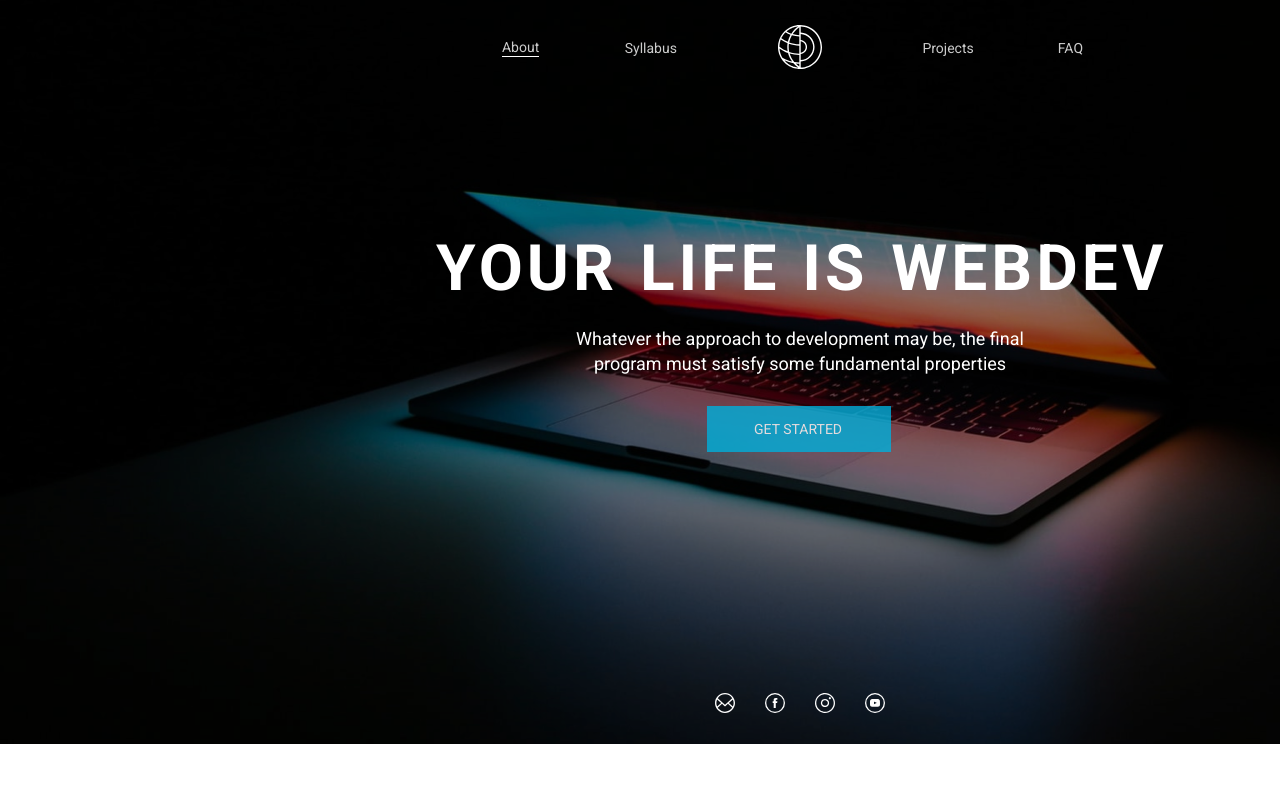
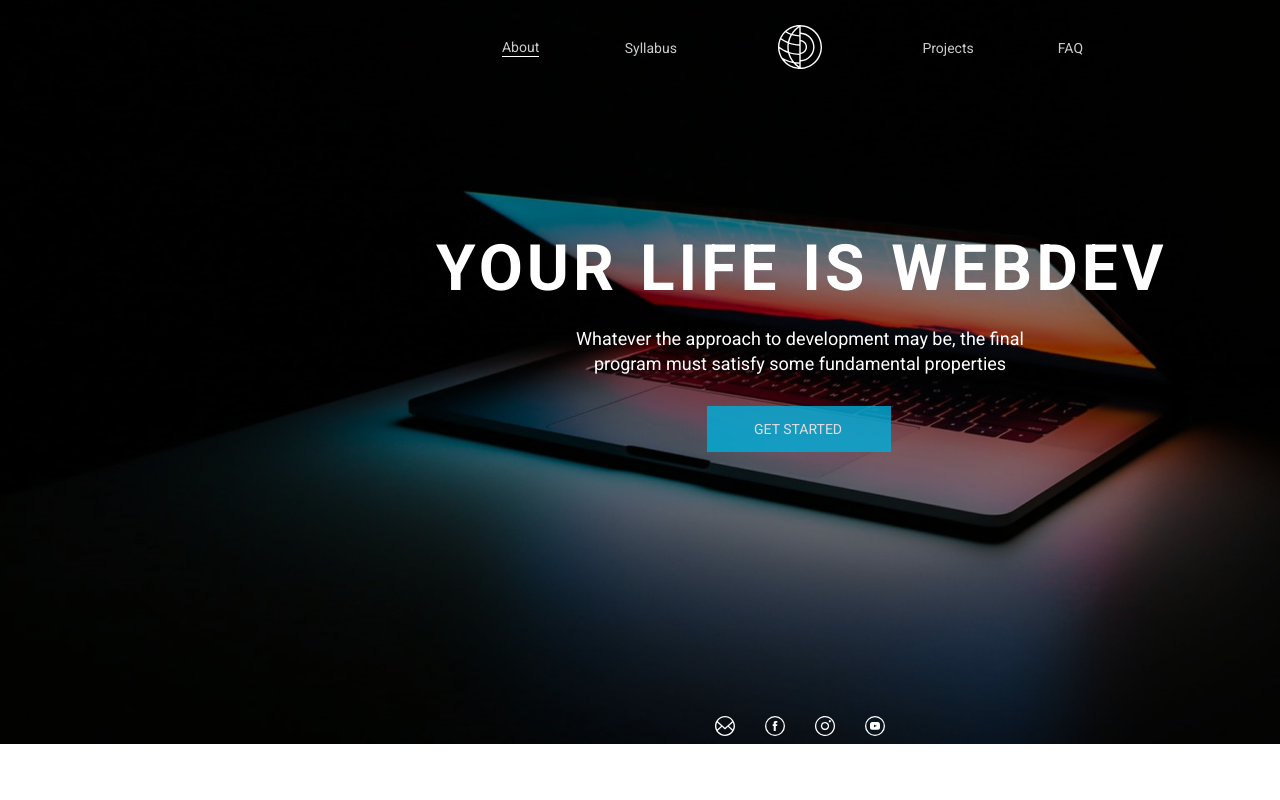
Before and after one commit to NadineKhis/webdev, a plain HTML site: page index.html in a window 1280 px wide. Shown: the top 800 px of the page. Drawn offline with nearby package versions, Linux system fonts and the light colour scheme.

Commit message:
fix: improve socials block

```diff
--- a/style.css
+++ b/style.css
@@ -140,7 +140,7 @@ a {
   width: 170px;
   height: 20px;
   left: 715px;
-  bottom: 87px;
+  bottom: 64px;
   justify-content: space-between
 }
 
```
